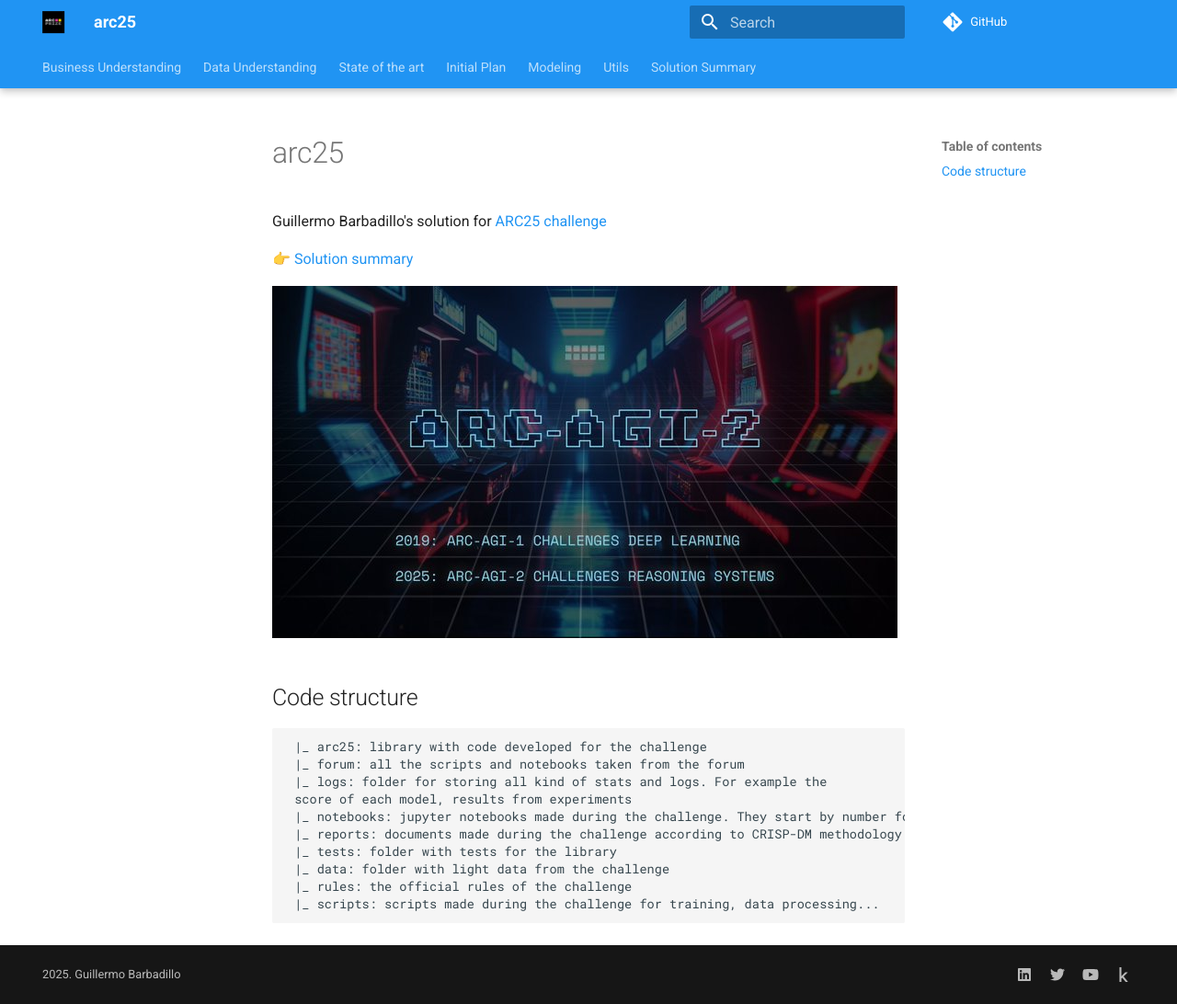
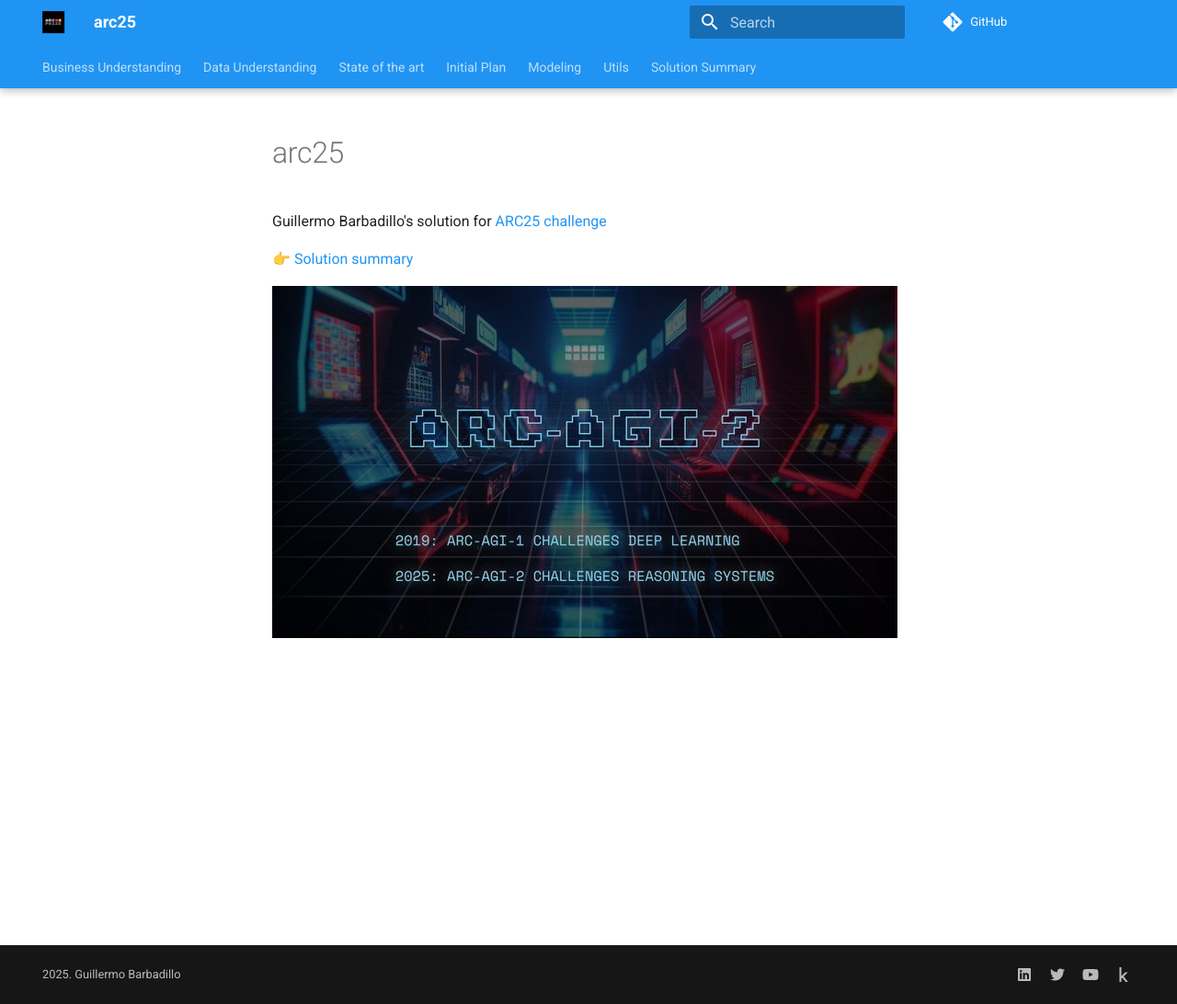
Before and after one commit to ironbar/arc25, an MkDocs documentation site: the page built from docs/README.md, in a window 1280 px wide and 1092 px high. Shown: the whole window at 92% size. Built offline with MkDocs 1.6.1 and Material for MkDocs 9.7.7, drawn with Linux system fonts in a browser that asks for light colours; comment, search, counter and statistics services are not loaded.

Commit message:
deleted unnecessary information

```diff
--- a/docs/README.md
+++ b/docs/README.md
@@ -5,16 +5,3 @@ Guillermo Barbadillo's solution for [ARC25 challenge](https://arcprize.org/arc)
 👉 [Solution summary](./05_Solution_Summary.md)
 
 ![](res/2025-03-26-15-33-54.png)
-
-## Code structure
-
-     |_ arc25: library with code developed for the challenge
-     |_ forum: all the scripts and notebooks taken from the forum
-     |_ logs: folder for storing all kind of stats and logs. For example the
-     score of each model, results from experiments
-     |_ notebooks: jupyter notebooks made during the challenge. They start by number for easier sorting.
-     |_ reports: documents made during the challenge according to CRISP-DM methodology
-     |_ tests: folder with tests for the library
-     |_ data: folder with light data from the challenge
-     |_ rules: the official rules of the challenge
-     |_ scripts: scripts made during the challenge for training, data processing...
```
